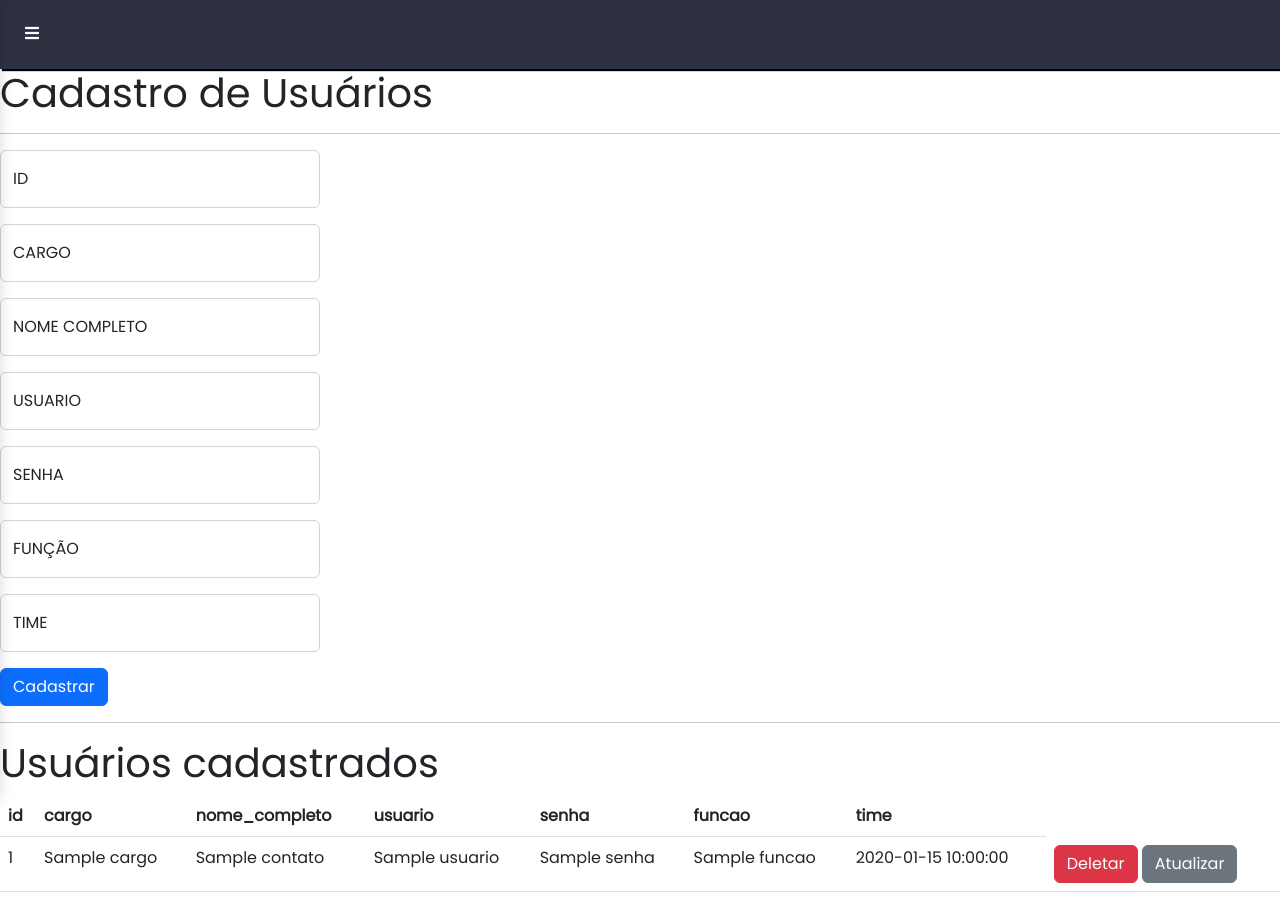
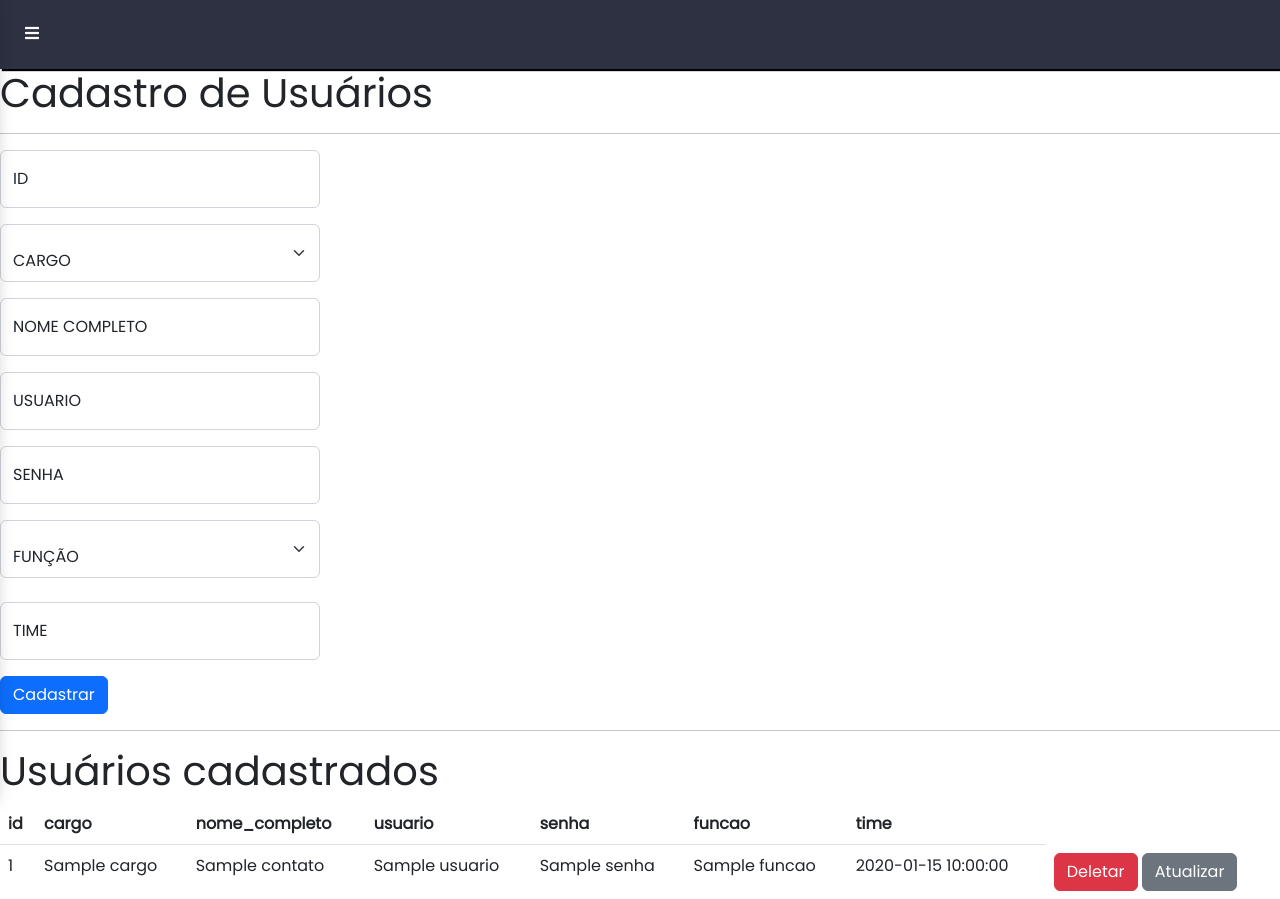
Before and after one commit to Pythonators/API_semestre1_pythonators, a Flask app: template Website/templates/admin_cadastro.html in a window 1280 px wide. Shown: the part 1-900 px from the top of the page. Run offline with Flask 2, Linux system fonts and the light colour scheme; the template is opened without the code that fills it: most values are stand-ins (such as "Sample title", 1, 10 or a date in 2020); some libraries are stand-ins or nearby versions.

Commit message:
adição do menu seleção para as entradas de cargo e função

```diff
--- a/Website/templates/admin_cadastro.html
+++ b/Website/templates/admin_cadastro.html
@@ -46,19 +46,22 @@
         <hr>
         <form style="width: 20rem;" action="cadastrar" method="POST">
           <div class="form-floating mb-3">
-            <input type="text" class="form-control" name="id" cargo="floatingInput" placeholder="cargo" id="id">
+            <input type="text" class="form-control" name="id" id="floatingInput" placeholder="cargo" id="id">
               <label for="floatingInput">ID</label>
           </div>
         <div class="form-floating mb-3">
-          <input type="text" class="form-control" name="cargo" cargo="floatingInput" placeholder="cargo" id="cargo">
-            <label for="floatingInput">CARGO</label>
+              <select class="form-select" name="cargo" type="text" aria-label="CARGO" id="cargo">
+                <option selected>CARGO</option>
+               <option value="PROFESSOR">PROFESSOR</option>
+               <option value="ALUNO">ALUNO</option>
+              </select>
         </div>
         <div class="form-floating mb-3">
           <input type="text" class="form-control"  id="nome" name="nome" nome_completo="floatingInput" placeholder="NOME COMPLETO">
             <label for="floatingInput">NOME COMPLETO</label>
         </div>
         <div class="form-floating mb-3">
-          <input type="text" class="form-control" name="usuario" cargo="floatingInput" placeholder="cargo" id="usuario">
+          <input type="text" class="form-control" name="usuario" usuario="floatingInput" placeholder="cargo" id="usuario">
             <label for="floatingInput">USUARIO</label>
         </div>
         <div class="form-floating mb-3">
@@ -66,15 +69,21 @@
             <label for="floatingInput">SENHA</label>
         </div>
         <div class="form-floating mb-3">
-          <input type="text" class="form-control" id="funcao" name="funcao" funcao="floatingInput" placeholder="FUNÇÃO (dev,prof,po,sm)">
-            <label for="floatingInput">FUNÇÃO</label>
-        </div>
+          <select class="form-select" name="funcao" type="text" aria-label="CARGO" id="funcao">
+            <option selected>FUNÇÃO</option>
+           <option value="DEV">DEV</option>
+           <option value="PRODUCT OWNER (P.O)">PRODUCT OWNER (P.O)</option>
+           <option value="SCRUM MASTER">SCRUM MASTER</option>
+           <option value="PROFESSOR P2">PROFESSOR P2</option>
+           <option value="PROFESSOR M2">PROFESSOR M2</option>
+          </select>
+          <br>
         <div class="form-floating mb-3">
           <input type="text" class="form-control" id="time" name="time" time="floatingInput" placeholder="TIME">
             <label for="floatingInput">TIME</label>
         </div>
           <button type="submit" name="Enviar" class="btn btn-primary">Cadastrar</button>
-        </form>
+        </div></form>
       </div>
     </div>
     <hr>
```
